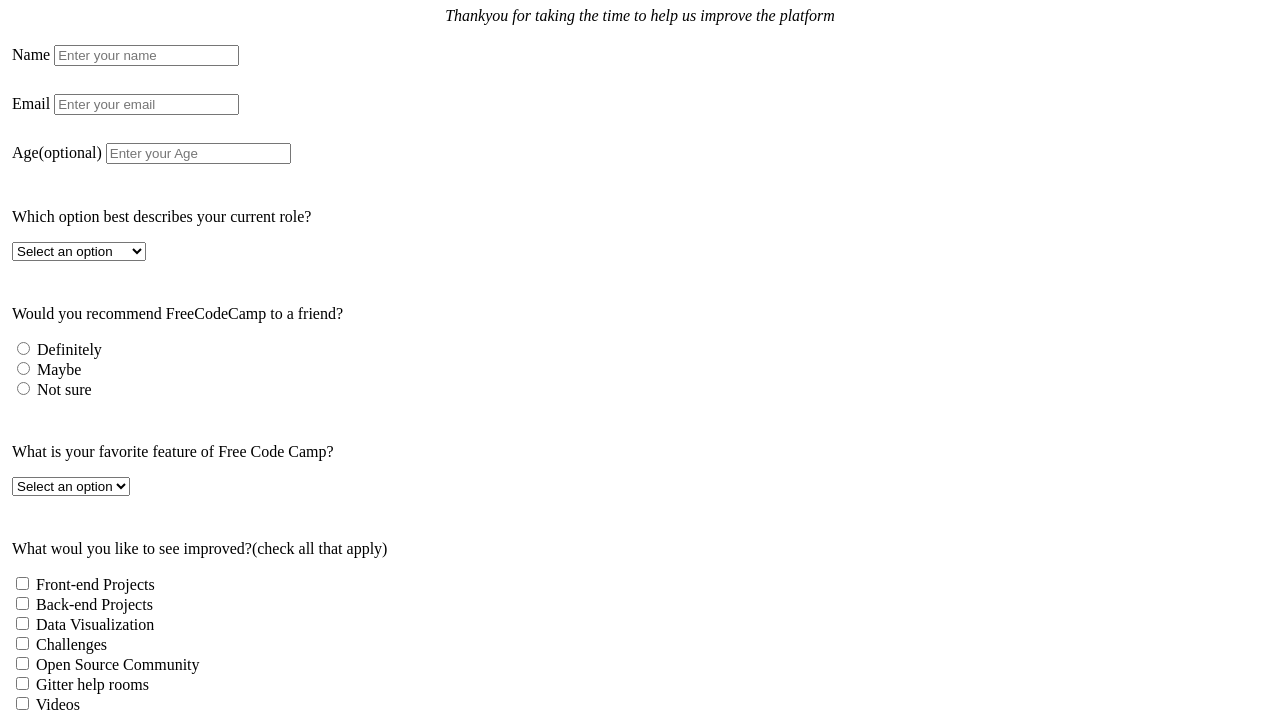
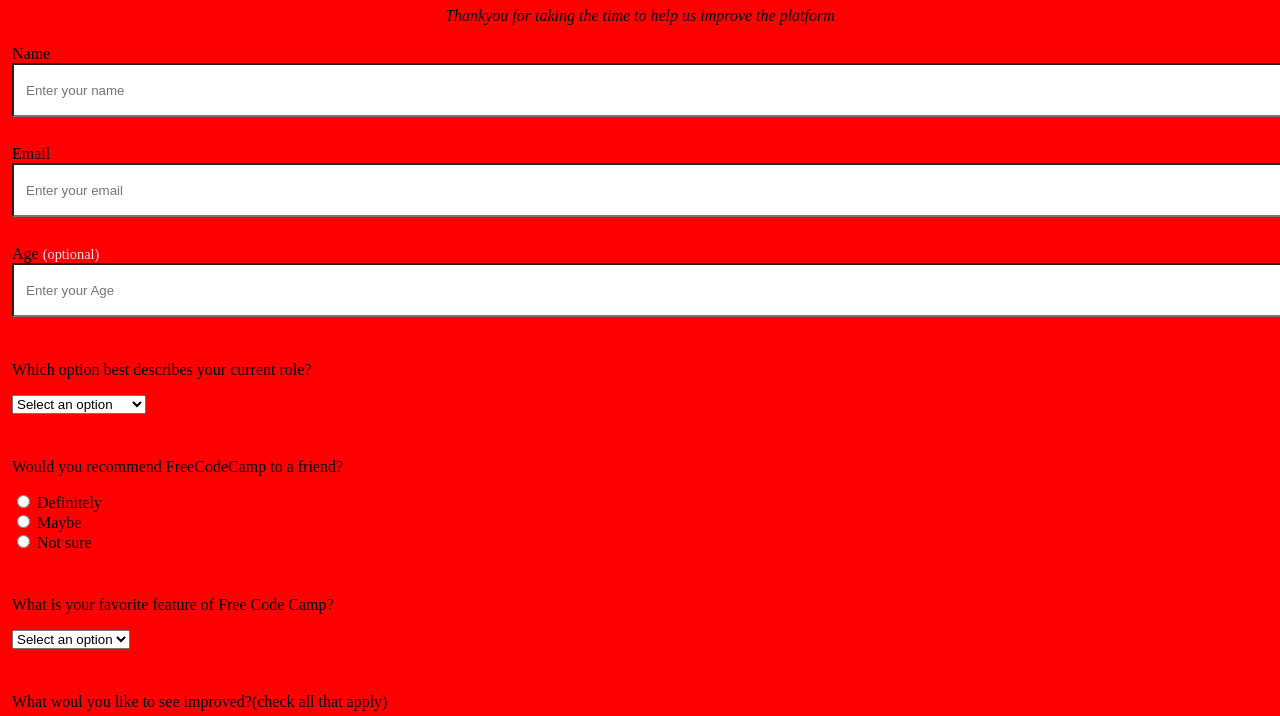
Before and after one commit to Diegogagan2587/Survey-form-fcc, a plain HTML site: page docs/index.html in a window 1280 px wide. Shown: the part 74-790 px from the top of the page. Drawn offline with Linux system fonts and the light colour scheme; a script that the page names is missing.

Commit message:
Se agrego background-clip - padding-box a la clase control fomr, esto le da un lijero borde al fondo de las entradas de texto, numero etc

```diff
--- a/docs/estilos.css
+++ b/docs/estilos.css
@@ -1,3 +1,6 @@
+body {
+    background-color: red;
+}
 h1 {
     font-weight: 400;
     line-height: 1.2;
@@ -13,8 +16,21 @@ text-align: center;
 .form-group {
     margin: 0 auto 1.25rem auto;
     padding: 0.25rem;
+
 }
 
 .form-control {
+    display: block;
+    width: 100%;
+    height: 2.375rem;
+    padding: 0.375rem 0.75rem;
+    color: #495057;
+    background-color: #fff;
+    background-clip: padding-box;
 
 }
+.clue {
+    margin-left: 0.25rem;
+    font-size: 0.9rem;
+    color: #e4e4e4;
+}
--- a/docs/index.html
+++ b/docs/index.html
@@ -14,16 +14,17 @@
 
         <form id="survey-form" class="survey-form" vaction="#">
             <div class="form-group">
-            <label for="name">Name</label>
-            <input id="name" type="text" placeholder="Enter your name" required>
+            <label id="name-label" for="name">Name</label>
+            <input id="name" type="text" placeholder="Enter your name" class="form-control" required>
             </div>
             <div class="form-group">
             <label id="email-label" for="email">Email</label>
             <input id="email" type="email" name="email" class="form-control" placeholder="Enter your email" required>
             </div>
             <div class="form-group">
-            <label for="age">Age(optional)</label>
-            <input id="age" type="text" placeholder="Enter your Age" >
+            <label id="number-label" for="number">Age<span class="clue">(optional)</span></label>
+            <input id="number" type="number" name="age" min="10" max="99" placeholder="Enter your Age"
+            class="form-control" >
             </div>
             <div class="form-group">
             <p>Which option best describes your current
```
